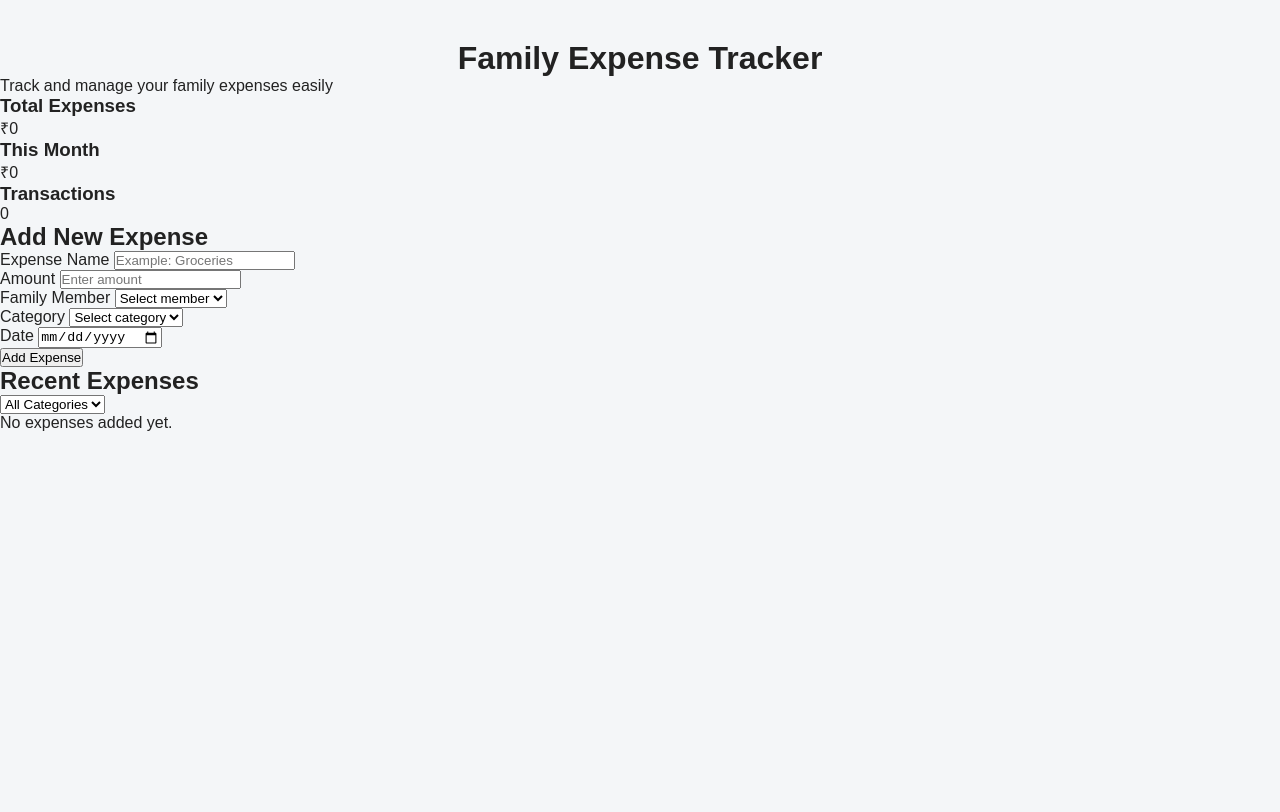
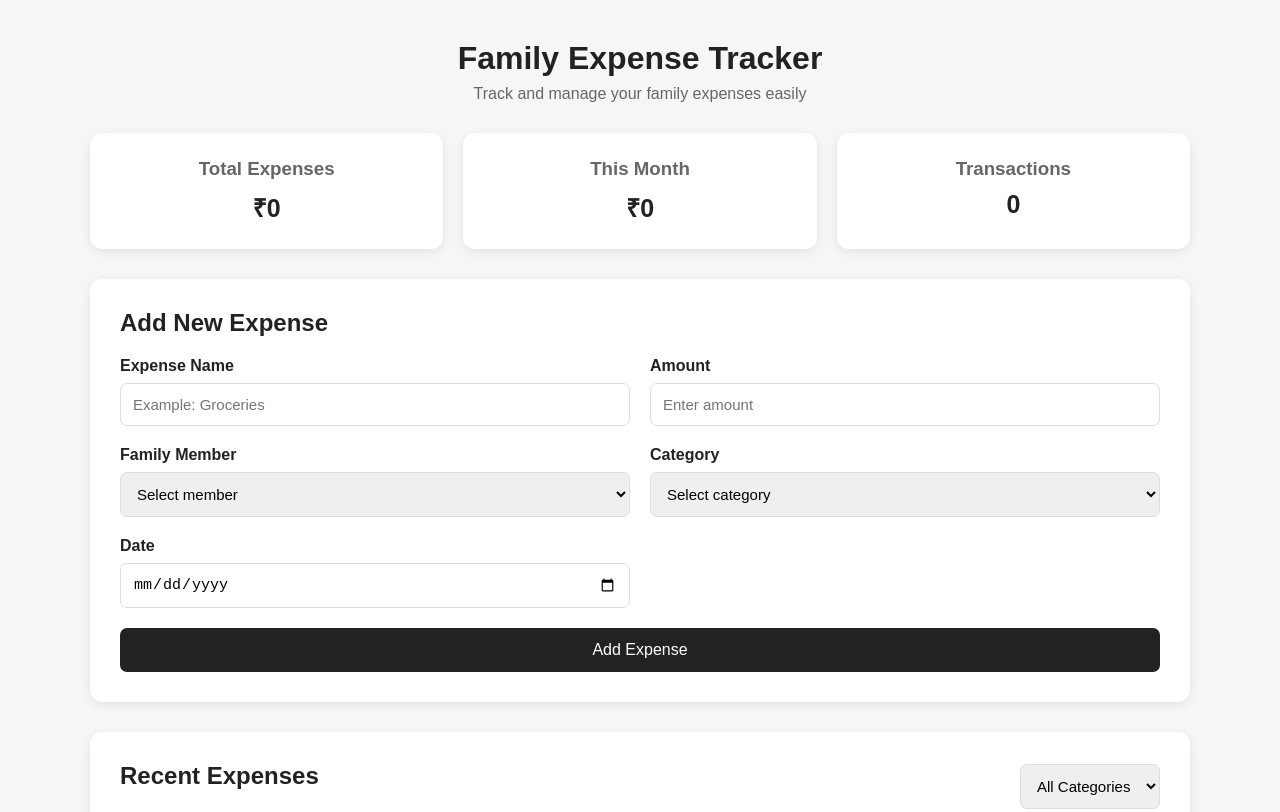
Before and after one commit to SAIVIVEKP06/family-expense-tracker, a plain HTML site: page index.html in a window 1280 px wide. Shown: the top 812 px of the page. Drawn offline with Linux system fonts and the light colour scheme; a script that the page names is missing.

Commit message:
Improve expense tracker UI

```diff
--- a/style.css
+++ b/style.css
@@ -10,7 +10,169 @@ body {
     color: #222;
 }
 
-h1 {
+.container {
+    width: 90%;
+    max-width: 1100px;
+    margin: 40px auto;
+}
+
+.header {
     text-align: center;
-    margin-top: 40px;
+    margin-bottom: 30px;
 }
+
+.header h1 {
+    font-size: 32px;
+    margin-bottom: 8px;
+}
+
+.header p {
+    color: #666;
+}
+
+.summary {
+    display: grid;
+    grid-template-columns: repeat(3, 1fr);
+    gap: 20px;
+    margin-bottom: 30px;
+}
+
+.summary-card {
+    background: white;
+    padding: 25px;
+    border-radius: 12px;
+    box-shadow: 0 3px 10px rgba(0, 0, 0, 0.08);
+    text-align: center;
+}
+
+.summary-card h3 {
+    color: #666;
+    margin-bottom: 10px;
+}
+
+.summary-card p {
+    font-size: 25px;
+    font-weight: bold;
+}
+
+.expense-form,
+.expense-list {
+    background: white;
+    padding: 30px;
+    border-radius: 12px;
+    box-shadow: 0 3px 10px rgba(0, 0, 0, 0.08);
+    margin-bottom: 30px;
+}
+
+.expense-form h2,
+.expense-list h2 {
+    margin-bottom: 20px;
+}
+
+#expenseForm {
+    display: grid;
+    grid-template-columns: repeat(2, 1fr);
+    gap: 20px;
+}
+
+.form-group {
+    display: flex;
+    flex-direction: column;
+}
+
+.form-group label {
+    margin-bottom: 8px;
+    font-weight: bold;
+}
+
+.form-group input,
+.form-group select,
+#filterCategory {
+    padding: 12px;
+    border: 1px solid #ddd;
+    border-radius: 7px;
+    font-size: 15px;
+}
+
+#expenseForm button {
+    grid-column: span 2;
+    padding: 13px;
+    border: none;
+    border-radius: 7px;
+    background: #222;
+    color: white;
+    font-size: 16px;
+    cursor: pointer;
+}
+
+#expenseForm button:hover {
+    opacity: 0.9;
+}
+
+.section-header {
+    display: flex;
+    justify-content: space-between;
+    align-items: center;
+    margin-bottom: 20px;
+}
+
+.expense-item {
+    display: flex;
+    justify-content: space-between;
+    align-items: center;
+    padding: 15px;
+    border-bottom: 1px solid #eee;
+}
+
+.expense-info h3 {
+    margin-bottom: 5px;
+}
+
+.expense-info p {
+    color: #777;
+    font-size: 14px;
+}
+
+.expense-amount {
+    font-weight: bold;
+}
+
+.delete-btn {
+    margin-left: 15px;
+    padding: 7px 12px;
+    border: none;
+    border-radius: 5px;
+    cursor: pointer;
+}
+
+.empty-message {
+    text-align: center;
+    color: #777;
+    padding: 20px;
+}
+
+@media (max-width: 700px) {
+
+    .summary {
+        grid-template-columns: 1fr;
+    }
+
+    #expenseForm {
+        grid-template-columns: 1fr;
+    }
+
+    #expenseForm button {
+        grid-column: span 1;
+    }
+
+    .section-header {
+        flex-direction: column;
+        gap: 15px;
+        align-items: flex-start;
+    }
+
+    .expense-item {
+        align-items: flex-start;
+        gap: 10px;
+    }
+}
```
